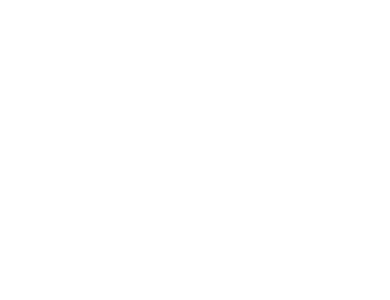
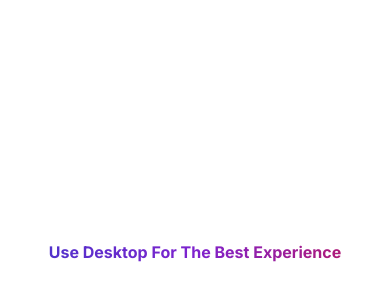
Before and after one commit to shantanubr/dev-samurai, a Next.js app: page / in a window 390 px wide. Shown: the part 170-470 px from the top of the page. Built offline with nearby package versions, Linux system fonts and the light colour scheme.

Commit message:
handling mobile view

```diff
--- a/src/app/layout.tsx
+++ b/src/app/layout.tsx
@@ -22,11 +22,16 @@
       <head>
         <meta name='viewport' content='width=device-width, initial-scale=1.0' />
       </head>
-      <body className={inter.className + ' hidden sm:block'}>
-        <ThemeProvider>
-          <Header />
-          {children}
-        </ThemeProvider>
+      <body className={inter.className}>
+        <div className='hidden sm:block'>
+          <ThemeProvider>
+            <Header />
+            {children}
+          </ThemeProvider>
+        </div>
+        <div className='sm:hidden flex items-center justify-center h-screen font-bold bg-gradient-to-r from-indigo-700 via-purple-700 to-pink-700 dark:from-indigo-500 dark:via-purple-500 dark:to-pink-500 bg-clip-text text-transparent'>
+          {`Use Desktop For The Best Experience`}
+        </div>
       </body>
     </html>
   );
```
